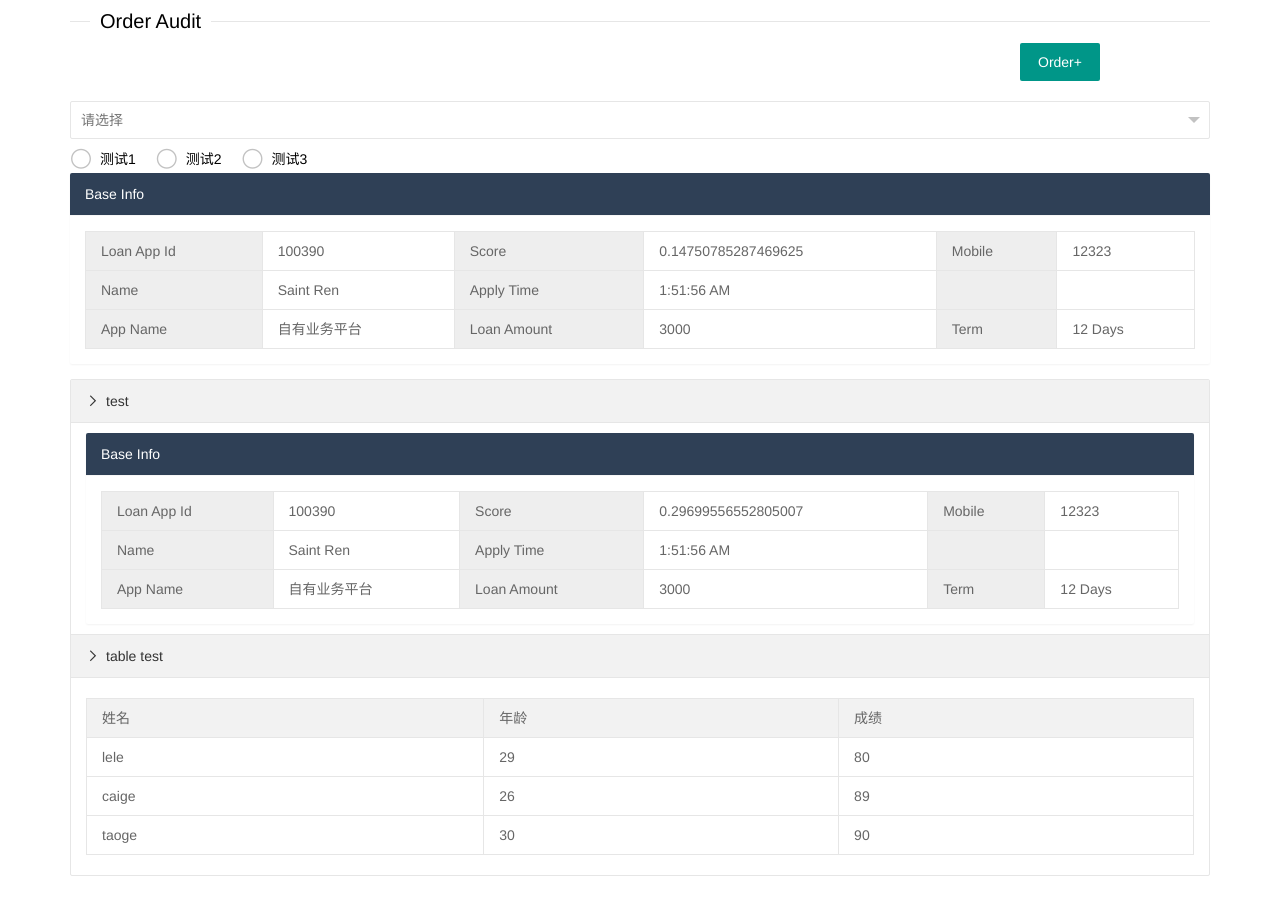
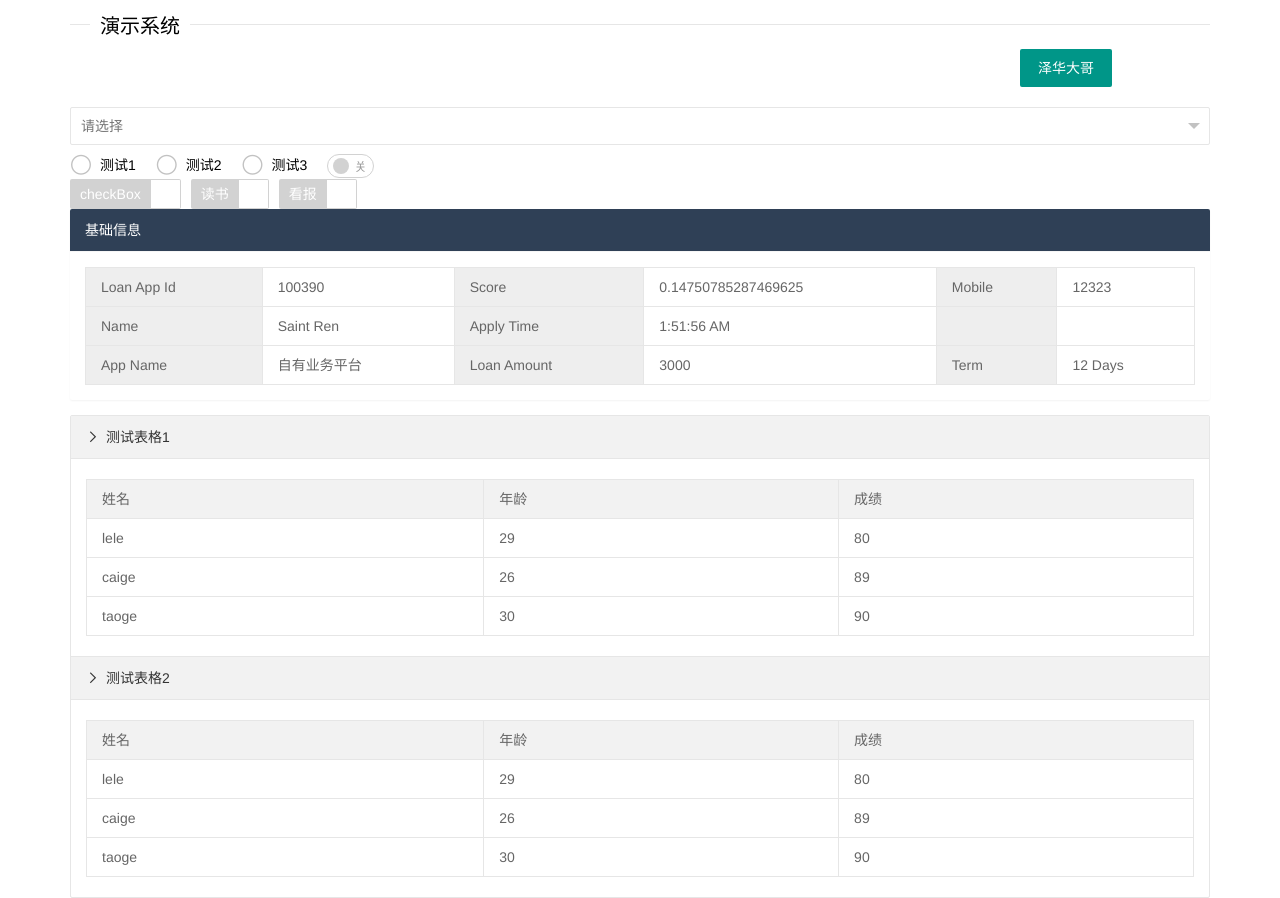
Before and after one commit to saintren/hello-world, a React (Create React App) app: page / in a window 1280 px wide. Before the commit the page ends 876 px from the top, so only its background shows below. Built offline with nearby package versions, Linux system fonts and the light colour scheme.

Commit message:
add form comp

```diff
--- a/src/component/blacklist/OrderAudit.js
+++ b/src/component/blacklist/OrderAudit.js
@@ -9,21 +9,17 @@ import Table from '../layout/Table';
 
 class OrderAudit extends React.Component {
 
-    constructor(props) {
-        super(props);
-    }
-
     render(){
 
         return (
             <FrameworkContainer>
-                <OrderFrom title="Order Audit" btnName="Order+" />
-                <BaseOrderPart title="Base Info" />
+                <OrderFrom title="演示系统" btnName="泽华大哥" />
+                <BaseOrderPart title="基础信息" />
                 <Collapse>
-                    <CollapseItem title="test">
-                        <BaseOrderPart title="Base Info" />
+                    <CollapseItem title="测试表格1">
+                        <Table head={["姓名","年龄","成绩"]} datas={[["lele",29,80],["caige",26,89],["taoge",30,90]]} />
                     </CollapseItem>
-                    <CollapseItem title="table test">
+                    <CollapseItem title="测试表格2">
                         <Table head={["姓名","年龄","成绩"]} datas={[["lele",29,80],["caige",26,89],["taoge",30,90]]} />
                     </CollapseItem>
                 </Collapse>
--- /dev/null
+++ b/src/component/form/CheckBox.js
@@ -0,0 +1,35 @@
+import React from 'react';
+
+/**选择框 */
+class CheckBox extends React.Component {
+
+    constructor(props) {
+        super(props);
+        this.state = {
+            value: "",
+            checked: false
+        }
+    }
+
+    toggleChecked() {
+        this.setState((state) => ({
+            value: "",
+            checked: !state.checked
+        }));
+    }
+
+    render() {
+        return (
+
+            <React.Fragment>
+                <input type="checkbox" name={this.props.name}></input>
+                <div className={"layui-unselect layui-form-checkbox" + (this.state.checked ? ' layui-form-checked' : '')} onClick={() => this.toggleChecked()}>
+                    <span>{this.props.text}</span>
+                    <i className="layui-icon layui-icon-ok"></i>
+                </div>
+            </React.Fragment>
+        );
+    }
+}
+
+export default CheckBox;
--- a/src/component/form/RadioGroup.js
+++ b/src/component/form/RadioGroup.js
@@ -25,7 +25,7 @@ class RadioGroup extends React.Component {
         }
 
         //如果点击的是同一个，则不做处理
-        if (this.state.checkedItem == item) {
+        if (this.state.checkedItem === item) {
             return;
         }
 
--- a/src/component/form/Select.js
+++ b/src/component/form/Select.js
@@ -22,7 +22,7 @@ export default class Select extends Component {
     }
 
     initItems() {
-        const array = new Array();
+        const array = [];
 
         array.push(<SelectItem key="default" value="" text={this.props.tip} selected="true" notify={(item) => this.selectItem(item)} />);
 
@@ -47,7 +47,7 @@ export default class Select extends Component {
         this.setState({
             currentItem: item,
             value: item.getValue(),
-            tipValue: item.getValue() == "" ? "" : item.getText()//显示值为选项的文本值
+            tipValue: item.getValue() === "" ? "" : item.getText()//显示值为选项的文本值
         });
     }
 
@@ -58,7 +58,7 @@ export default class Select extends Component {
                 <select defaultValue={this.state.value}>
                     {this.props.children}
                 </select>
-                <div className={'layui-unselect ' + 'layui-form-select ' + (this.state.selectStatus ? 'layui-form-selected' : '')} onClick={(event) => this.toggleSelect(event)}>
+                <div className={'layui-unselect layui-form-select ' + (this.state.selectStatus ? 'layui-form-selected' : '')} onClick={(event) => this.toggleSelect(event)}>
                     <Tip tip={this.props.tip} value={this.state.tipValue} />
                     <dl className="layui-anim layui-anim-upbit">
                         {this.initItems()}
@@ -73,9 +73,6 @@ Select.defaultProps = {
 }
 /**显示在选择框上的提示 */
 class Tip extends Component {
-    constructor(props) {
-        super(props);
-    }
 
     render() {
         return (
--- /dev/null
+++ b/src/component/form/Switch.js
@@ -0,0 +1,46 @@
+import React, { Component } from 'react';
+
+/**表单的下拉框组件 */
+export default class Switch extends Component {
+
+    constructor(props) {
+        super(props);
+        this.state = {
+            value: "",
+            on: false,
+            currentText: this.props.off
+        };
+    }
+
+    /**切换选择状态*/
+    toggleSelect(event) {
+
+        if (this.state.on){
+            this.setState({
+                on:false,
+                value:"",
+                currentText:this.props.off
+            });
+        }else{
+            this.setState({
+                on:true,
+                value:this.props.value,
+                currentText:this.props.on
+            });
+        }
+
+    }
+
+    render() {
+
+        return (
+            <React.Fragment>
+                <input type="checkbox" name={this.props.name} />
+                <div className={"layui-unselect layui-form-switch" + (this.state.on?" layui-form-onswitch":'')} lay-skin="_switch" onClick={()=>this.toggleSelect()}>
+                    <em>{this.state.currentText}</em>
+                    <i></i>
+                </div>
+            </React.Fragment>
+        );
+    }
+}
--- a/src/component/layout/Collapse.js
+++ b/src/component/layout/Collapse.js
@@ -3,10 +3,6 @@ import React from 'react';
 
 /**折叠面板布局*/
 class Collapse extends React.Component {
-
-    constructor(props) {
-        super(props);
-    }
 
     componentDidMount(){
 
--- a/src/component/layout/FrameworkContainer.js
+++ b/src/component/layout/FrameworkContainer.js
@@ -4,10 +4,6 @@ import React from 'react';
  * 容器
  * */
 class FrameworkContainer extends React.Component{
-
-    constructor(props){
-        super(props);
-    }
 
     render(){
         return (
--- a/src/component/layout/Panel.js
+++ b/src/component/layout/Panel.js
@@ -2,10 +2,6 @@ import React from 'react';
 
 /**面板 */
 class Panel extends React.Component{
-
-    constructor(props){
-        super(props);
-    }
 
     render(){
         return (
--- a/src/component/layout/Table.js
+++ b/src/component/layout/Table.js
@@ -4,9 +4,6 @@ import React from 'react';
 class Table extends React.Component {
 
     /**数据结构为{head:["",""],datas:[["",""],["",""]]} */
-    constructor(props) {
-        super(props);
-    }
 
     getHead(){
         const heads = this.props.head.map((item,index) =>{
@@ -49,35 +46,4 @@ class Table extends React.Component {
     }
 }
 
-/**行*/
-class Row extends React.Component {
-
-    constructor(props) {
-        super(props);
-    }
-
-    renderColumns() {
-        const temp = this.props.columns.map((item) => {
-            return this.renderItem(item);
-        })
-
-        return temp;
-    }
-
-    renderItem(item) {
-
-        return (
-            <td title={item.title} key={item.title} text={item.text} />
-        );
-    }
-
-    render() {
-        return (
-            <tr>
-                {this.renderColumns()}
-            </tr>
-        );
-    }
-}
-
 export default Table;
--- a/src/component/part/OrderForm.js
+++ b/src/component/part/OrderForm.js
@@ -3,6 +3,9 @@ import React from 'react';
 
 import Select from '../form/Select';
 import RadioGroup from '../form/RadioGroup';
+import Switch from '../form/Switch';
+import CheckBox from '../form/CheckBox';
+
 /**
  * 容器
  * */
@@ -43,6 +46,12 @@ class OrderForm extends React.Component {
                 </Select>
                 <RadioGroup name="text" datas={[{text:"测试1",value:"1"},{text:"测试2",value:"2"},{text:"测试3",value:"3"}]}>
                 </RadioGroup>
+                <Switch name="aa" value="1" on="开" off="关"></Switch>
+                <div>
+                    <CheckBox name="cb" text="checkBox" />
+                    <CheckBox name="cb" text="读书" />
+                    <CheckBox name="cb" text="看报" />
+                </div>
             </form>
         );
     }
```
Also changed, not shown: src/component/part/BaseOrderPart.js (+0 -12 lines).
